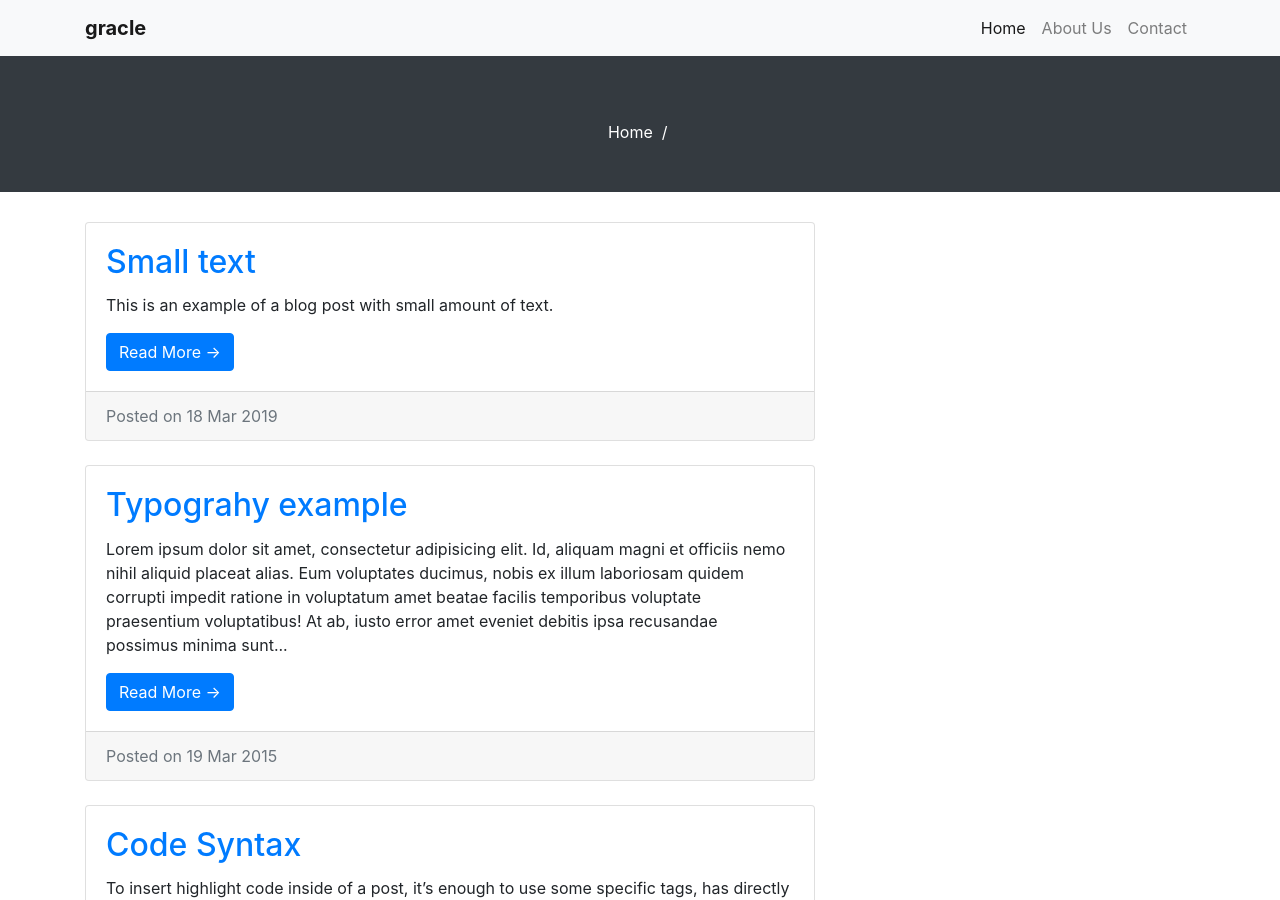
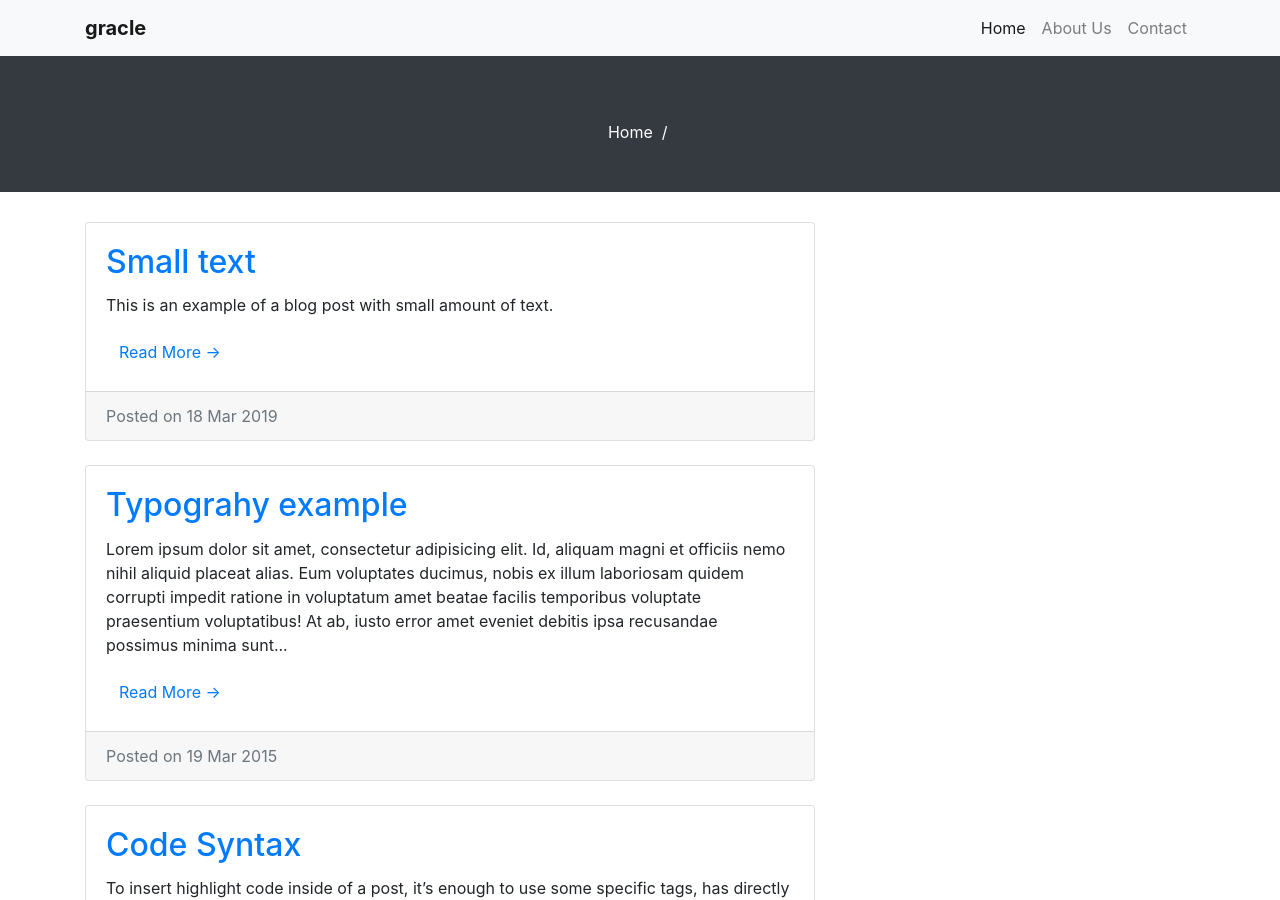
Before and after one commit to gracle/gracle.github.io, a Jekyll site: the page built from index.html, in a window 1280 px wide and 900 px high. Built offline with Jekyll 4.4.1, drawn with Linux system fonts in a browser that asks for light colours; nearby versions of some CDN libraries; the list of posts is cut into pages by our own code.

Commit message:
Update index.html

```diff
--- a/index.html
+++ b/index.html
@@ -9,7 +9,7 @@ layout: default
 	  	<h2 class="card-title"><a href="{% if site.baseurl == "/" %}{{ post.url }}{% else %}{{ post.url | prepend: site.baseurl }}{% endif %}">{{ post.title }}</a></h2>
 
 	  	<p class="card-text">{{ post.content | strip_html | truncatewords:50 }}</p>
-		 <a href="{% if site.baseurl == "/" %}{{ post.url }}{% else %}{{ post.url | prepend: site.baseurl }}{% endif %}" class="btn btn-primary">Read More &rarr;</a>
+		 <a href="{% if site.baseurl == "/" %}{{ post.url }}{% else %}{{ post.url | prepend: site.baseurl }}{% endif %}" class="btn btn-link">Read More &rarr;</a>
 	</div>
 	<div class="card-footer text-muted">
 		<time datetime="{{ post.date | date_to_xmlschema }}" class="by-line">Posted on {{ post.date | date_to_string }}</time>
```
